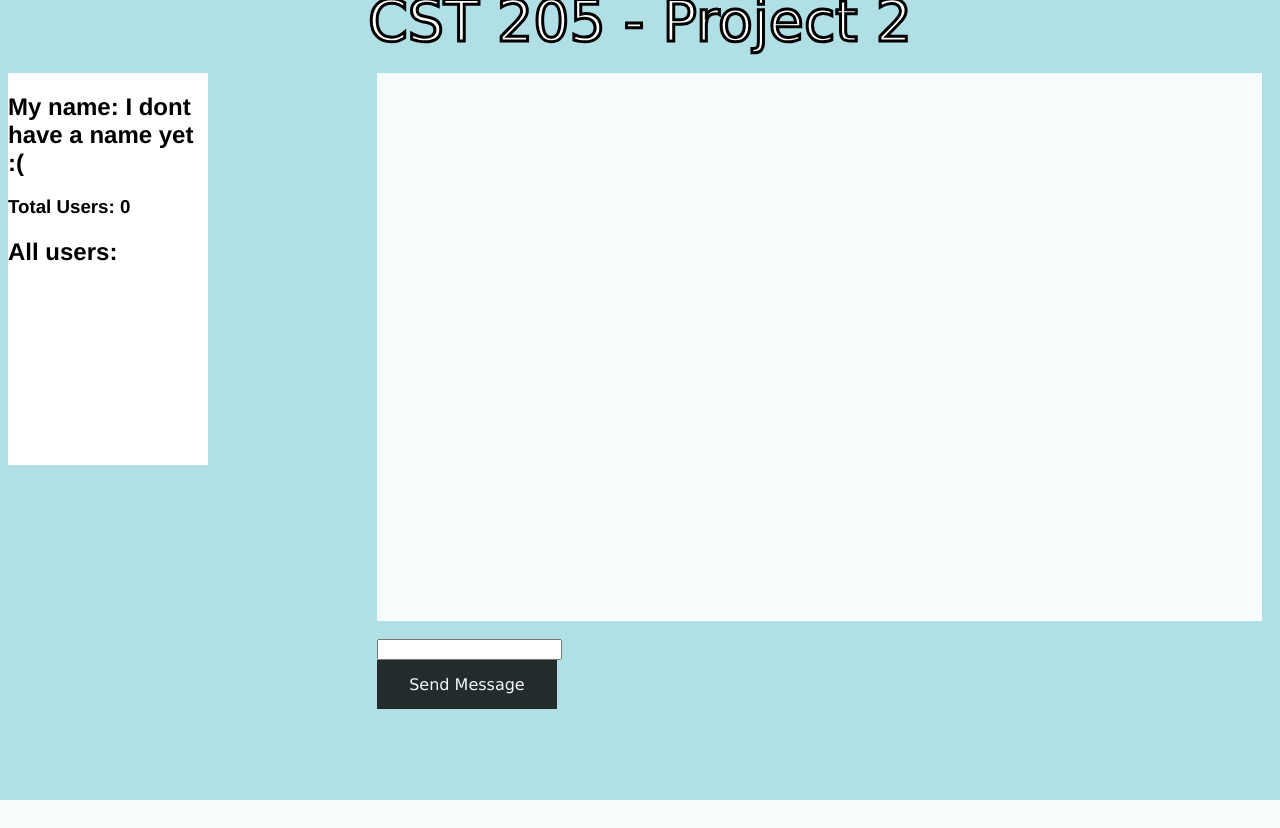
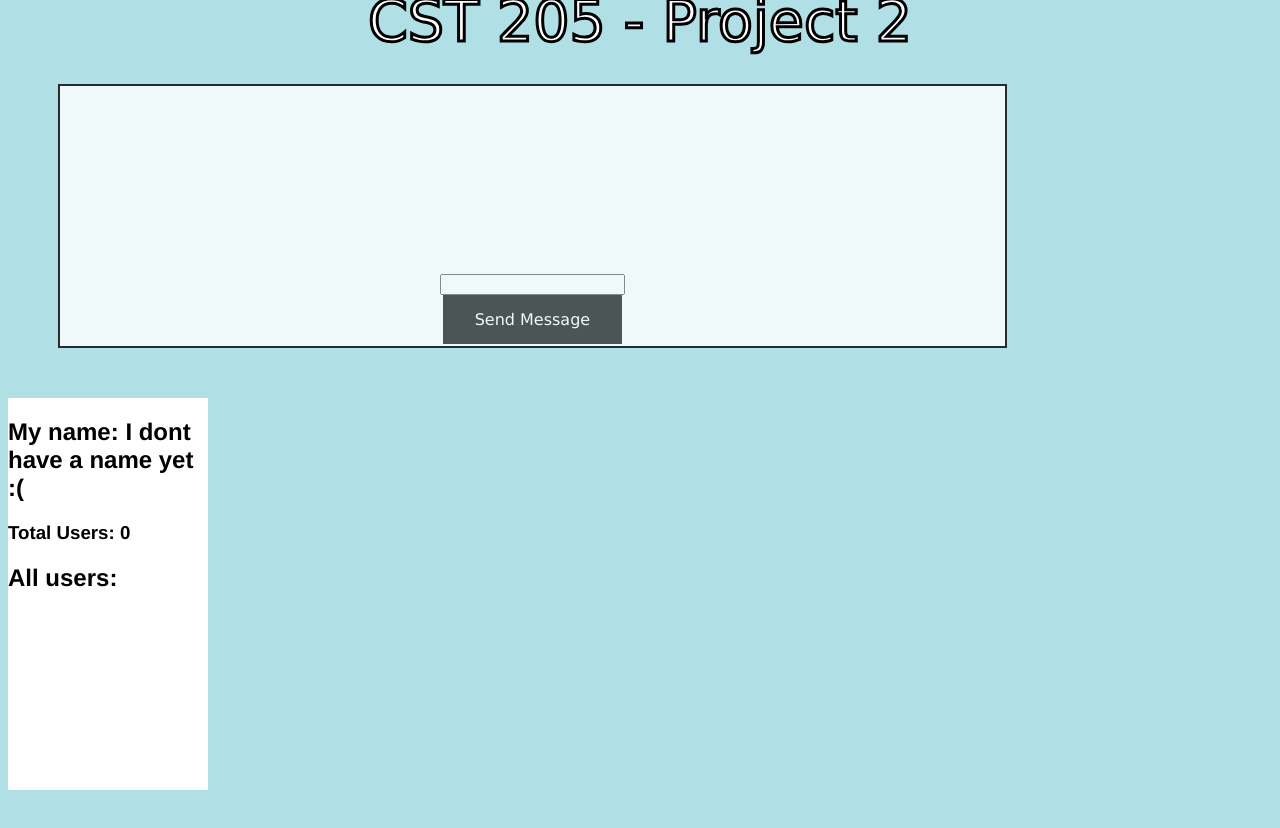
Before and after one commit to honoriovega/cst205-proj2, a Python web app: template templates/index.html in a window 1280 px wide. Before the commit the page ends 800 px from the top, so only its background shows below. Run offline with Jinja, Linux system fonts and the light colour scheme; the template is opened without the code that fills it, so the values that code supplies are empty; some libraries are stand-ins or nearby versions.

Commit message:
layout fix

```diff
--- a/static/style.css
+++ b/static/style.css
@@ -15,8 +15,14 @@ html {
 .chatroom
 {
 	width:70%;
-	float:right;
-	padding-right:10px;
+    background-color: #ffffff;
+    height: 200px;
+    overflow: scroll;
+    margin: 50px;
+    border: 2px solid black;
+    opacity: 0.8;
+    text-align:center;
+    padding:30px;
 }
 
 .usersSection
```
